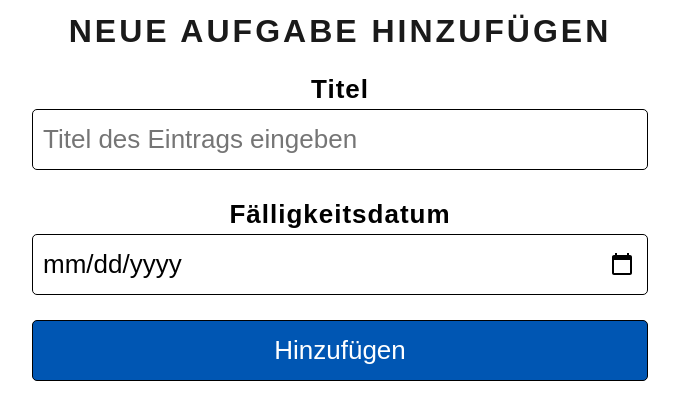
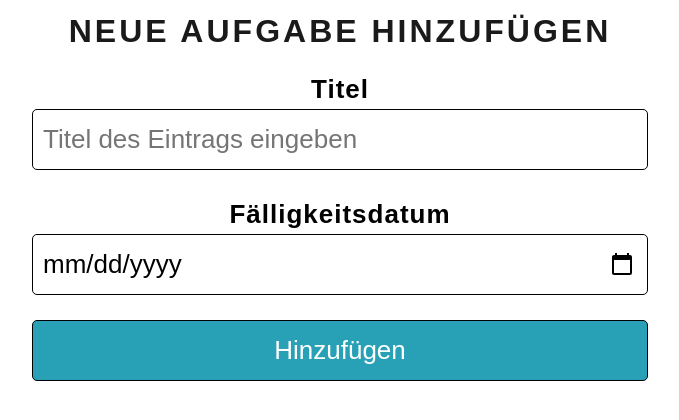
Before and after one commit to RN0L/Planer, a Flask app: a page that uses templates/hinzufügen.html in a window 1280 px wide, with the pointer over the restyled element. Shown: the part 318-738 px from the top of the page, without its empty margins (300-979 px from the left). Run offline with Flask 3, Linux system fonts and the light colour scheme; data comes from the database, SQL or seed files in the repository; some libraries are stand-ins or nearby versions.

Commit message:
buttonfarbe angepasst

```diff
--- a/templates/hinzufügen.html
+++ b/templates/hinzufügen.html
@@ -53,7 +53,7 @@
     }
 
     button:hover {
-        background-color: #0056b3;
+        background-color: #28a1b6;
     }
 
     input[type="text"]:focus,
--- a/templates/login.html
+++ b/templates/login.html
@@ -41,7 +41,7 @@
         }
 
         button:hover {
-        background-color: #0056b3;
+        background-color: #28a1b6;
         }
     </style>
 </head>
```
